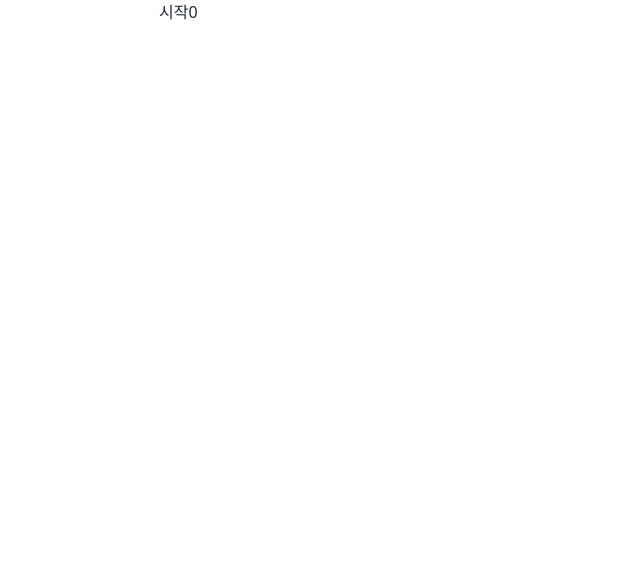
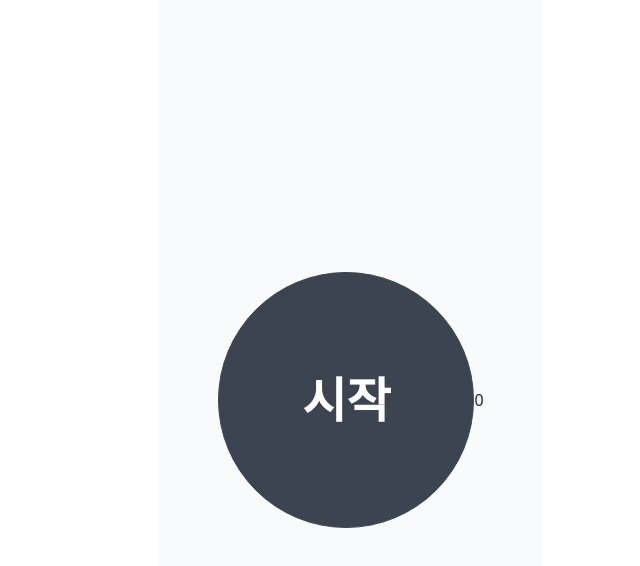
Before and after one commit to ShineTiger/7-squrt, a React (Create React App) app: page / in a window 1280 px wide. Shown: the top 566 px of the page, without its empty margins (289-929 px from the left). Built offline with nearby package versions, Linux system fonts and the light colour scheme.

Commit message:
:lipstick: 스타트버튼 추가

```diff
--- a/src/App.css
+++ b/src/App.css
@@ -5,3 +5,45 @@
 .App {
   text-align: center;
 }
+
+.vh100-center {
+  display: flex;
+  justify-content: center;
+  align-items: center;
+  height: 100vh;
+}
+
+.circle-btn {
+  color: white;
+  display: inline-flex;
+  flex-shrink: 0;
+  cursor: pointer;
+  user-select: none;
+  flex-wrap: wrap;
+  align-items: center;
+  justify-content: center;
+  border-color: hsl(var(--n) / var(--tw-border-opacity));
+  text-align: center;
+  width: 16rem;
+  transition-duration: 200ms;
+  transition-timing-function: cubic-bezier(0.4, 0, 0.2, 1);
+  border-radius: 10rem;
+  height: 16rem;
+  padding-left: 1rem;
+  padding-right: 1rem;
+  font-size: 3rem;
+  line-height: 1em;
+  min-height: 3rem;
+  font-weight: 600;
+  text-transform: var(--btn-text-case, uppercase);
+  text-decoration-line: none;
+  border-width: var(--border-btn, 1px);
+  animation: button-pop var(--animation-btn, 0.25s) ease-out;
+  --tw-border-opacity: 1;
+  --tw-bg-opacity: 1;
+  background-color: hsl(var(--n) / var(--tw-bg-opacity));
+  --tw-text-opacity: 1;
+}
+.circle-btn:active {
+  display: none;
+}
--- a/src/App.tsx
+++ b/src/App.tsx
@@ -3,6 +3,7 @@ import Ready from "./pages/Ready";
 import Main from "./pages/Main";
 import Rest from "./pages/Rest";
 import { RecoilRoot } from "recoil";
+import "./App.css";
 
 function App() {
   return (
--- a/src/pages/Ready.tsx
+++ b/src/pages/Ready.tsx
@@ -24,10 +24,14 @@ const Ready = () => {
   }, [timer]);
 
   return (
-    <>
-      <button onClick={togglePlay}>시작</button>
-      <SecondCounter second={timer} setSecond={setTimer} isPlay={isReady} />
-    </>
+    <div>
+      <div className="vh100-center bg-slate-50">
+        <button onClick={togglePlay} className="circle-btn">
+          시작
+        </button>
+        <SecondCounter second={timer} setSecond={setTimer} isPlay={isReady} />
+      </div>
+    </div>
   );
 };
 
--- a/src/pages/Rest.tsx
+++ b/src/pages/Rest.tsx
@@ -26,7 +26,9 @@ const Rest = () => {
 
   return (
     <>
-      <button onClick={overRest}>휴식끝내기</button>
+      <button onClick={overRest} className="btn btn-wide">
+        휴식끝내기
+      </button>
       <SecondCounter second={timer} setSecond={setTimer} isPlay={play} />
     </>
   );
```
